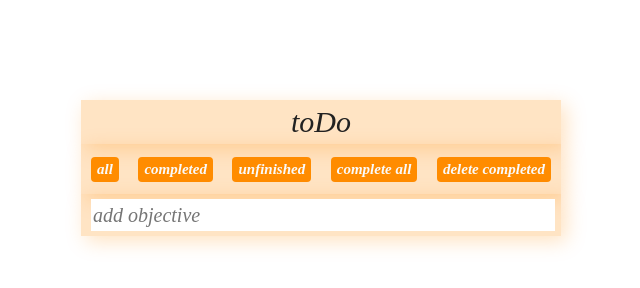
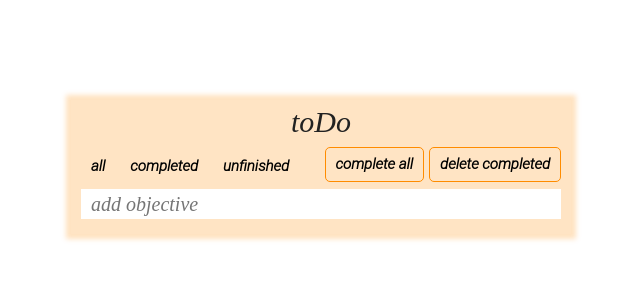
Before and after one commit to nxstranger/jsToDoList, a plain HTML site: page index.html in a window 1280 px wide. Shown: the whole page, without its empty margins (319-959 px from the left). Drawn offline with Linux system fonts and the light colour scheme.

Commit message:
cosmetics, label todo stretch

```diff
--- a/index.html
+++ b/index.html
@@ -8,15 +8,19 @@
 <body>
 
 <div id="flex-box">
-    <header id="header" class="frame-border">toDo</header>
-    <div id="actions" class="controls frame-border">
-        <button class="controls-button" onclick="filterButtons('all')">all</button>
-        <button class="controls-button" onclick="filterButtons('completed')">completed</button>
-        <button class="controls-button" onclick="filterButtons('unfinished')">unfinished</button>
-        <button class="controls-button" onclick="completeAllObjective()">complete all</button>
-        <button class="controls-button" onclick="deleteCompletedObjective()">delete completed</button>
+    <header id="header">toDo</header>
+    <div id="actions" class="controls">
+        <div>
+            <button class="filters-button" onclick="filterButtons('all')">all</button>
+            <button class="filters-button" onclick="filterButtons('completed')">completed</button>
+            <button class="filters-button" onclick="filterButtons('unfinished')">unfinished</button>
+        </div>
+        <div>
+            <button class="controls-button" onclick="completeAllObjective()">complete all</button>
+            <button class="controls-button" onclick="deleteCompletedObjective()">delete completed</button>
+        </div>
     </div>
-    <div class="new-todo frame-border">
+    <div class="new-todo">
         <label>
             <input id="todoInput" placeholder="add objective" type="text" maxlength="150">
         </label>
--- a/src/css/todo.css
+++ b/src/css/todo.css
@@ -8,9 +8,13 @@ body{
     flex-direction: column;
     width: 480px;
     background: bisque;
-    /*border-radius: 20px;*/
-    /*padding: 0px;*/
     margin: 100px auto;
+
+
+    font: italic 20px "Fira Sans", serif;
+    box-shadow: 0 0 5px 5px rgba(255,140,0,0.25);
+    padding: 5px 10px;
+
 }
 
 #header{
@@ -20,47 +24,66 @@ body{
 
 #todoInput {
     height: 30px;
-    width: 100%;
+    width: calc(100% - 10px);
     border: none;
     outline: none;
     font: italic 20px "Fira Sans", serif;
+    padding: 0 0 0 10px;
+    margin-bottom: 10px;
 }
 
 .controls{
-    height: 40px;
+    height: 50px;
     display: flex;
     flex-direction: row;
     justify-content: space-between;
     align-items: center;
 }
 
+
+.filters-button {
+
+    height: 24px;
+    border: none;
+    font: italic bold 15px "Roboto Light", serif;
+
+    background: bisque;
+    outline: none;
+    padding:  5px 10px;
+}
+
+.filters-button:hover{
+    border-bottom:  1px darkorange solid;
+}
+
 .controls-button{
-    height: 25px;
-    border: none;
-    font: italic bold 15px "Fira Sans", serif;
-    color: #fafafa;
-    border-radius: 4px;
-    background: #ff8c00;
+    height: 35px;
+    font: italic bold 15px "Roboto Light", serif;
+    border-radius: 5px;
+    border: 1px darkorange solid;
+    background: bisque;
+    outline: none;
+    padding:  7px 10px;
 }
 
 .frame-border {
-    /*display: flex;*/
-    /*justify-content: space-between;*/
     font: italic 20px "Fira Sans", serif;
-    box-shadow: 5px 5px 20px rgba(255,140,0,0.25) ;
-    /*border-radius: 10px;*/
-    padding: 5px 10px;
+    padding: 10px 0 10px 10px;
+    border-bottom: 1px darkorange solid;
 }
 
 .todo-list{
     clear: both;
+    display: flex;
+    flex-direction: column;
 }
 
 .todo-object{
-    height: 1.5em;
+    height: auto;
     clear: both;
     display: flex;
     flex-direction: row;
+    align-items: center;
     justify-content: space-between;
 
     background: bisque;
@@ -80,8 +103,6 @@ body{
 
 .elem-list-checkbox+label::before {
     content: '';
-
-    /*display: inline-block;*/
     width: 1em;
     height: 1em;
     flex-shrink: 0;
@@ -100,7 +121,6 @@ body{
 }
 
 .elem-list-checkbox-label{
-    /*text-decoration: line-through;*/
 }
 
 .elem-list-input{
@@ -115,10 +135,12 @@ body{
     align-self: center;
     width: 380px;
     overflow:hidden;
+    word-wrap: break-word;
 }
 
 .elem-list-delete{
     width: 30px;
+    height: 30px;
     background: aliceblue;
     border: none;
     outline: none;
@@ -127,6 +149,8 @@ body{
 
 .todo-object:hover > .elem-list-delete{
     width: 30px;
-    background: darkorange;
+    background: inherit;
     visibility: visible;
+    border: 1px darkorange solid;
+    border-radius: 5px;
 }
--- a/src/js/main.js
+++ b/src/js/main.js
@@ -152,7 +152,7 @@ class TodoObject {
             }
         })
         input.addEventListener('keypress', (e) => {
-            e.preventDefault()
+            // e.preventDefault()
             console.log(e.key)
             if (e.key === 'Enter' && input.value !== "" ){
                 // console.log("update objective text")
```
